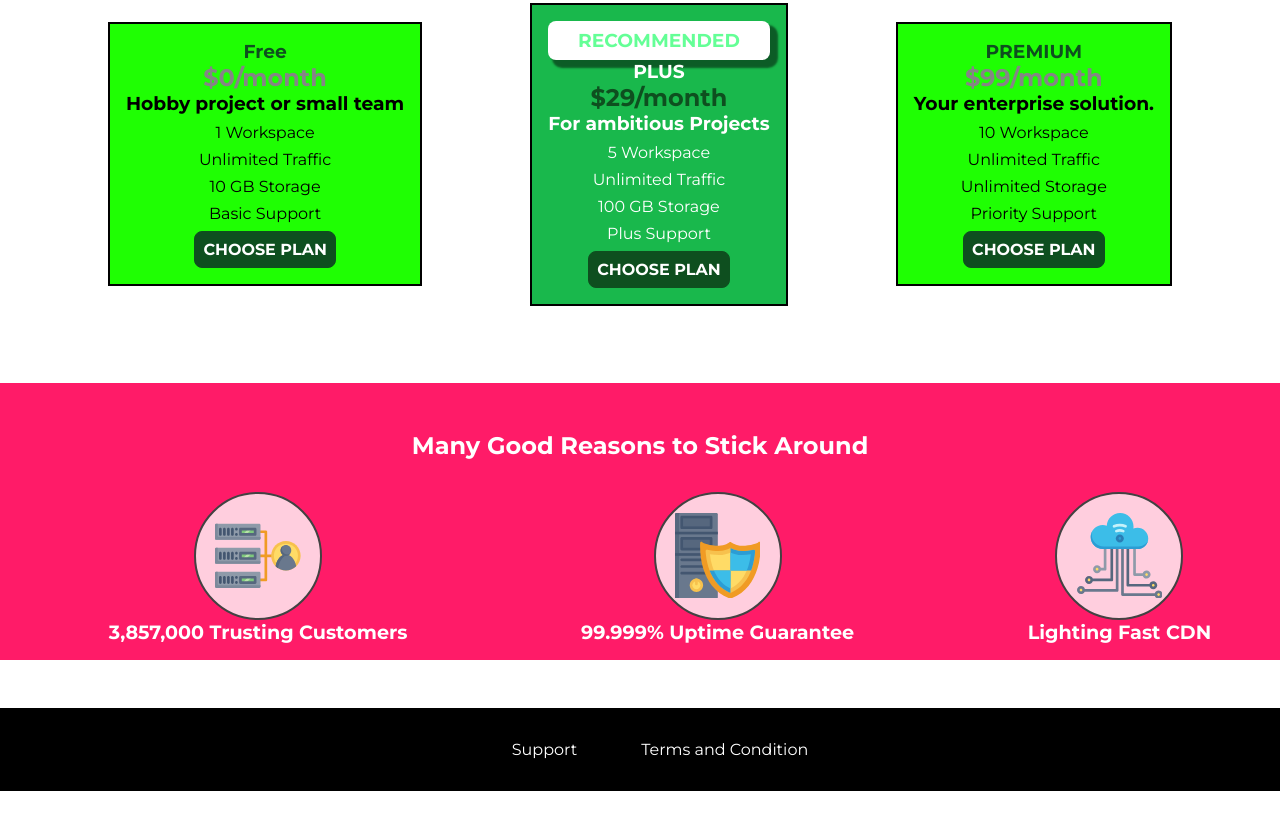
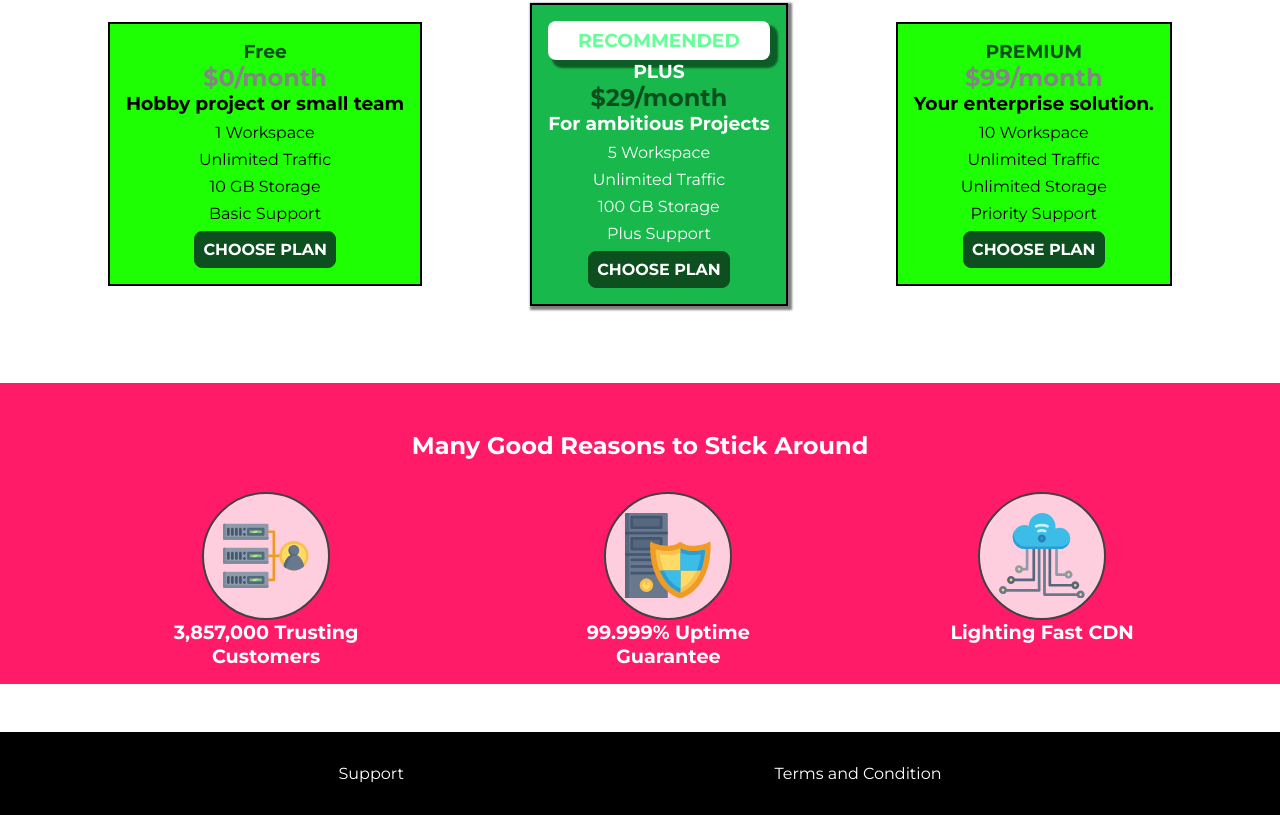
Before and after one commit to nitishkumarverma1214/web-hosting-site, a plain HTML site: page index.html in a window 1280 px wide. Shown: the part 527-1342 px from the top of the page. Before the commit the page ends 1318 px from the top, so only its background shows below. Drawn offline with Linux system fonts and the light colour scheme.

Commit message:
mobile view for index page completed

```diff
--- a/main.css
+++ b/main.css
@@ -105,10 +105,12 @@
 .key-features__items {
   list-style: none;
   display: flex;
+  flex-direction: column;
+  gap: 2rem;
   flex-wrap: wrap;
-  gap: 10%;
   justify-content: space-evenly;
   align-items: center;
+  padding: 0;
 }
 
 .key-feature__image {
@@ -134,8 +136,8 @@
   display: none;
   z-index: 200;
   top: 20%;
-  left: 30%;
-  width: 40%;
+  left: 10%;
+  width: 80%;
   background: white;
   padding: 1rem;
   border: 1px solid #ccc;
@@ -191,4 +193,19 @@
     grid-auto-flow: column;
     justify-content: space-evenly;
   }
+  .plan--highlight {
+    box-shadow: 2px 2px 2px 2px rgb(0 0 0 /0.5);
+  }
+  .key-features__items {
+    flex-direction: row;
+    align-items: baseline;
+  }
+  .key-feature {
+    max-width: 15rem;
+    text-align: center;
+  }
+  .modal {
+    max-width: 40vw;
+    left: 30%;
+  }
 }
--- a/shared.css
+++ b/shared.css
@@ -69,9 +69,9 @@ body {
   border: none;
   cursor: pointer;
   padding-top: 0;
+  display: inline-block;
   padding-bottom: 0;
   vertical-align: middle;
-  display: none;
   position: relative;
 }
 
@@ -95,6 +95,9 @@ body {
   width: 40%;
   position: relative;
   right: 0px;
+}
+.navbar {
+  display: none;
 }
 .navbar__items {
   list-style: none;
@@ -171,15 +174,6 @@ body {
   font-size: 1.5rem;
 }
 
-@media screen and (width< 500px) {
-  .navbar {
-    display: none;
-  }
-  .toggle-button {
-    display: block;
-  }
-}
-
 /* content style  */
 /* .main-content {
   grid-area: content;
@@ -199,9 +193,11 @@ body {
 .main-footer__items {
   list-style: none;
   display: flex;
+  flex-direction: column;
   align-items: center;
-  justify-content: center;
-  gap: 4rem;
+
+  gap: 1rem;
+  padding: 0;
 }
 
 .main-footer__item > a {
@@ -236,3 +232,17 @@ body {
 .button:focus {
   outline: none;
 }
+
+@media screen and (width> 40rem) {
+  .navbar {
+    display: block;
+  }
+  .toggle-button {
+    display: none;
+  }
+  .main-footer__items {
+    flex-direction: row;
+    gap: 4rem;
+    justify-content: space-evenly;
+  }
+}
```
